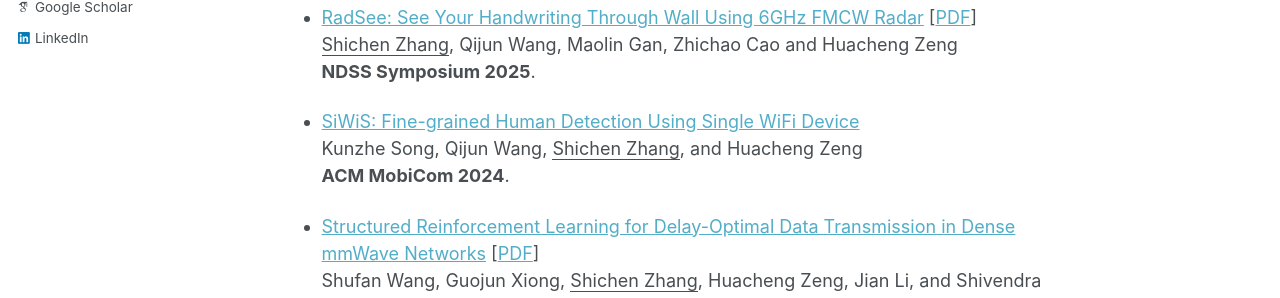
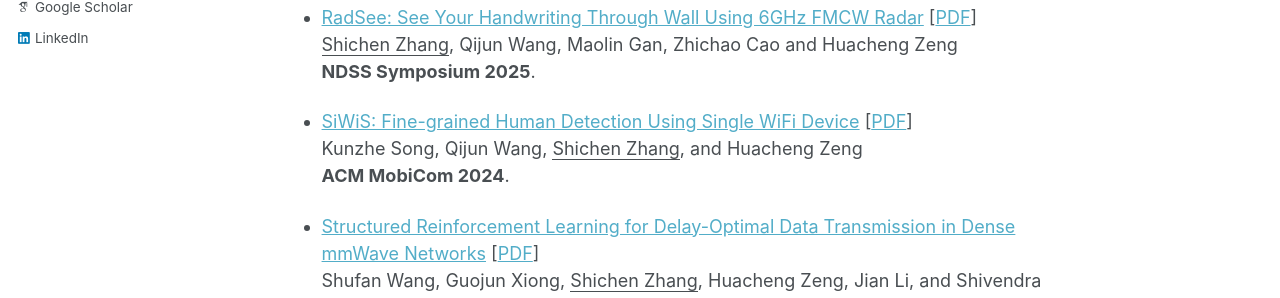
Before and after one commit to sczhang6/sczhang6.github.io, a Jekyll site: the page built from _pages/about.md, in a window 1280 px wide and 900 px high. Shown: the part 405-703 px from the top of the window. Built offline with Jekyll 4.4.1, drawn with Linux system fonts in a browser that asks for light colours; some web fonts are replaced.

Commit message:
mobicom add

```diff
--- a/_pages/about.md
+++ b/_pages/about.md
@@ -17,7 +17,7 @@ Publications
 <ins>Shichen Zhang</ins>, Qijun Wang, Maolin Gan, Zhichao Cao and Huacheng Zeng
 **NDSS Symposium 2025**.
 
-* [SiWiS: Fine-grained Human Detection Using Single WiFi Device]()
+* [SiWiS: Fine-grained Human Detection Using Single WiFi Device]()  \[[PDF](/files/mobicom24-final.pdf)\]
 Kunzhe Song, Qijun Wang, <ins>Shichen Zhang</ins>, and Huacheng Zeng
 **ACM MobiCom 2024**.
 
```
Also changed, not shown: 2 other files.
